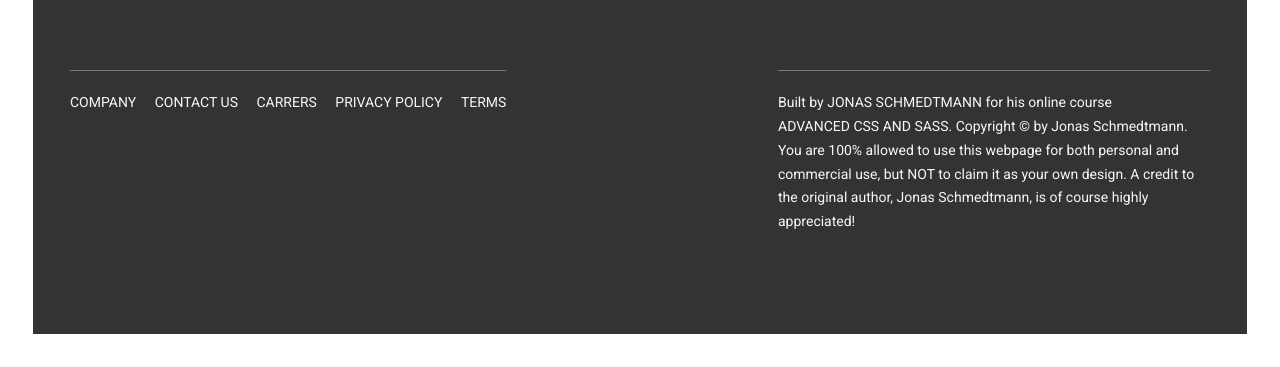
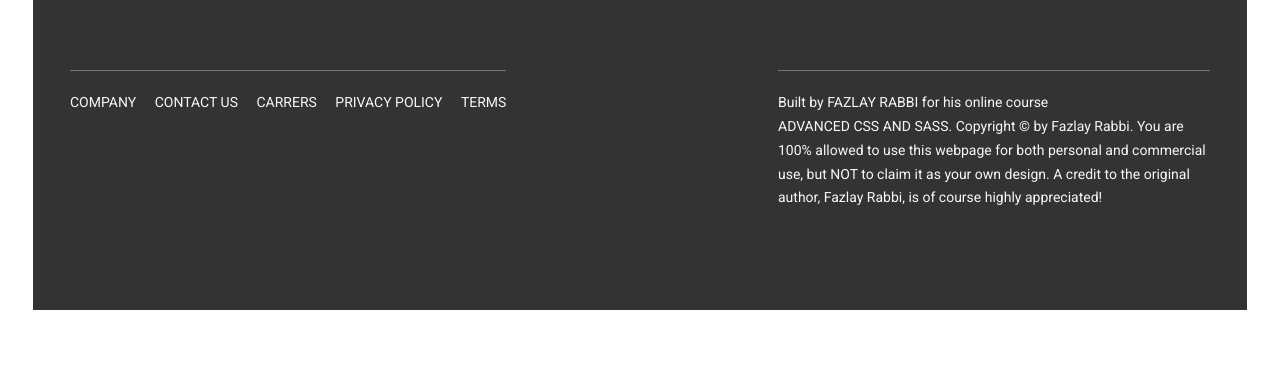
Before and after one commit to FazlyRabbi/NETOURS-V1.0, a website: page index.html in a window 1280 px wide. Shown: the part 5924-6291 px from the top of the page. After the commit the page ends 6267 px from the top, so only its background shows below. Drawn offline with Linux system fonts and the light colour scheme.

Commit message:
change some text in index.html

```diff
--- a/index.html
+++ b/index.html
@@ -347,7 +347,10 @@
                     </figure>
                     <div class="story__text">
                         <h3 class="heading-tertiary u-margin-bottom-small">I had the best week ever white my family</h3>
-                        <p>Lorem ipsum dolor sit, amet consectetur adipisicing elit. Harum voluptas vero quos recusandae numquam vel sapiente doloribus iure, accusamus voluptate perspiciatis eveniet nisi, deleniti unde atque totam impedit repudiandae ut.Maxime perferendis necessitatibus quaerat similique aliquam quis quas accusamus, ipsam, enim nemo</p>
+                        <p>Lorem ipsum dolor sit, amet consectetur adipisicing elit. Harum voluptas vero quos recusandae
+                            numquam vel sapiente doloribus iure, accusamus voluptate perspiciatis eveniet nisi, deleniti
+                            unde atque totam impedit repudiandae ut.Maxime perferendis necessitatibus quaerat similique
+                            aliquam quis quas accusamus, ipsam, enim nemo</p>
                     </div>
                 </div>
             </div>
@@ -359,7 +362,10 @@
                     </figure>
                     <div class="story__text">
                         <h3 class="heading-tertiary u-margin-bottom-small">wow! my life is completly different now</h3>
-                       <p>Lorem ipsum dolor sit, amet consectetur adipisicing elit. Harum voluptas vero quos recusandae numquam vel sapiente doloribus iure, accusamus voluptate perspiciatis eveniet nisi, deleniti unde atque totam impedit repudiandae ut.Maxime perferendis necessitatibus quaerat similique aliquam quis quas accusamus, ipsam, enim nemo</p>
+                        <p>Lorem ipsum dolor sit, amet consectetur adipisicing elit. Harum voluptas vero quos recusandae
+                            numquam vel sapiente doloribus iure, accusamus voluptate perspiciatis eveniet nisi, deleniti
+                            unde atque totam impedit repudiandae ut.Maxime perferendis necessitatibus quaerat similique
+                            aliquam quis quas accusamus, ipsam, enim nemo</p>
                     </div>
                 </div>
             </div>
@@ -419,6 +425,7 @@
             <picture class="footer__logo">
                 <source srcset="img/logo-green-small-1x.png 1x, img/logo-green-small-2x.png 2x"
                     media="(max-width: 37.5em)">
+
                 <img srcset="img/logo-green-1x.png 1x, img/logo-green-2x.png 2x" alt="Full logo"
                     src="img/logo-green-2x.png">
             </picture>
@@ -438,11 +445,10 @@
             </div>
             <div class="col-1-of-2">
                 <p class="footer__copyright">
-                    Built by <a href="#" class="footer__link">Jonas Schmedtmann</a> for his online course <a href="#"
+                    Built by <a href="#" class="footer__link">Fazlay Rabbi</a> for his online course <a href="#"
                         class="footer__link">Advanced CSS and Sass</a>.
-                    Copyright &copy; by Jonas Schmedtmann. You are 100% allowed to use this webpage for both personal
-                    and commercial use, but NOT to claim it as your own design. A credit to the original author, Jonas
-                    Schmedtmann, is of course highly appreciated!
+                    Copyright &copy; by Fazlay Rabbi. You are 100% allowed to use this webpage for both personal
+                    and commercial use, but NOT to claim it as your own design. A credit to the original author, Fazlay Rabbi, is of course highly appreciated!
                 </p>
             </div>
         </div>
```
